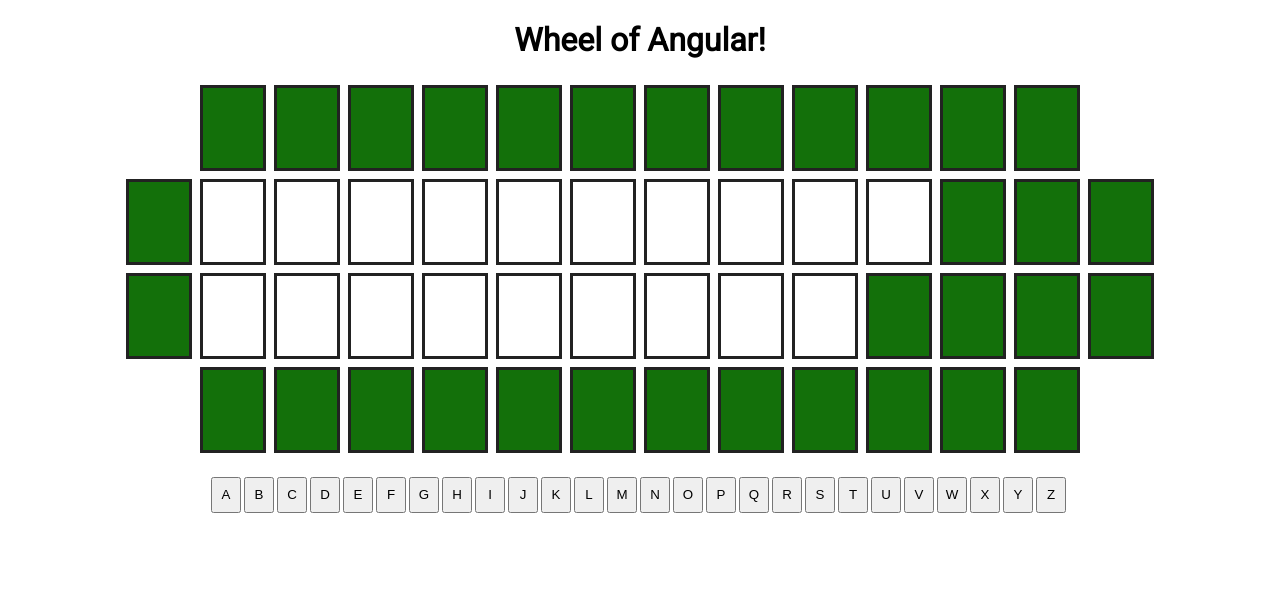
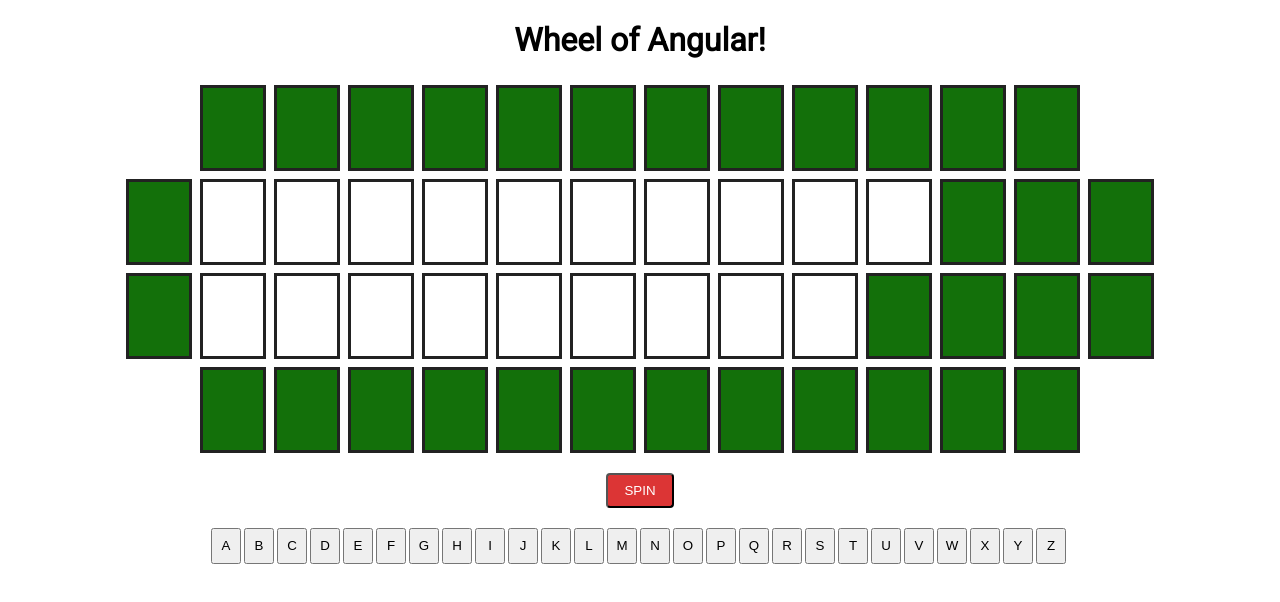
Before and after one commit to yfzwinnie/wheel-of-angular, an Angular app: page / in a window 1280 px wide. Shown: the top 602 px of the page. Built offline with nearby package versions, Linux system fonts and the light colour scheme.

Commit message:
add spin zone

```diff
--- a/src/app/alphabet/alphabet.component.ts
+++ b/src/app/alphabet/alphabet.component.ts
@@ -1,22 +1,20 @@
 import { Component, OnInit, Input, Output, EventEmitter } from '@angular/core';
+import { EventEmitterService } from '../utils/event-emitter.service';
 
 @Component({
   selector: 'app-alphabet',
   templateUrl: './alphabet.component.html',
-  styleUrls: ['./alphabet.component.scss']
+  styleUrls: ['./alphabet.component.scss'],
 })
 export class AlphabetComponent implements OnInit {
   @Input() alphabet: string;
-  @Output() guess = new EventEmitter<string>();
 
-  constructor() { }
+  constructor(private eventEmitterService: EventEmitterService) {}
 
   alphabetClicked(alphabet, button) {
-    this.guess.emit(alphabet)
+    this.eventEmitterService.guessLetter(alphabet);
     button.disabled = true;
   }
 
-  ngOnInit(): void {
-  }
-
+  ngOnInit(): void {}
 }
--- a/src/app/app.component.html
+++ b/src/app/app.component.html
@@ -3,7 +3,11 @@
     <h1>Wheel of Angular!</h1>
   </header>
   <app-board [currentPuzzle]="currentPuzzle"></app-board>
+  <app-spin-zone></app-spin-zone>
   <div class="alphabet-tiles">
-    <app-alphabet *ngFor="let alphabet of alphabets" [alphabet]="alphabet" (guess)="onGuess($event)"></app-alphabet>
+    <app-alphabet
+      *ngFor="let alphabet of alphabets"
+      [alphabet]="alphabet"
+    ></app-alphabet>
   </div>
 </div>
--- a/src/app/app.component.ts
+++ b/src/app/app.component.ts
@@ -1,23 +1,20 @@
 import { Component, OnInit } from '@angular/core';
 import * as data from '../assets/data/puzzle.json';
-import { EventEmitterService } from './utils/event-emitter.service';
 
 @Component({
   selector: 'app-root',
   templateUrl: './app.component.html',
-  styleUrls: ['./app.component.scss']
+  styleUrls: ['./app.component.scss'],
 })
 export class AppComponent {
+  puzzles: [] = (data as any).default;
+  alphabets = String.fromCharCode(...Array(123).keys())
+    .slice(97)
+    .toUpperCase()
+    .split('');
+  currentPuzzle: string = this.puzzles[
+    Math.floor(Math.random() * this.puzzles.length)
+  ];
 
-  constructor(private eventEmitterService: EventEmitterService) {}
-
-  puzzles: [] = (data as any).default;
-  alphabets = String.fromCharCode(...Array(123).keys()).slice(97).toUpperCase().split('');
-  currentPuzzle: string = this.puzzles[Math.floor(Math.random() * this.puzzles.length)];
-
-  onGuess(alphabet: string) {
-    if(this.currentPuzzle.toUpperCase().indexOf(alphabet) > -1) {
-      this.eventEmitterService.guessAlphabet(alphabet);
-    };
-  }
+  constructor() {}
 }
--- a/src/app/app.module.ts
+++ b/src/app/app.module.ts
@@ -7,13 +7,15 @@ import { BoardComponent } from './board/board.component';
 import { LetterTileComponent } from './board/letter-tile/letter-tile.component';
 import { AlphabetComponent } from './alphabet/alphabet.component';
 import { EventEmitterService } from './utils/event-emitter.service';
+import { SpinZoneComponent } from './spin-zone/spin-zone.component';
 
 @NgModule({
   declarations: [
     AppComponent,
     BoardComponent,
     LetterTileComponent,
-    AlphabetComponent
+    AlphabetComponent,
+    SpinZoneComponent
   ],
   imports: [
     BrowserModule,
--- a/src/app/board/board.component.ts
+++ b/src/app/board/board.component.ts
@@ -5,7 +5,7 @@ import { EventEmitterService } from '../utils/event-emitter.service';
 @Component({
   selector: 'app-board',
   templateUrl: './board.component.html',
-  styleUrls: ['./board.component.scss']
+  styleUrls: ['./board.component.scss'],
 })
 export class BoardComponent implements OnInit {
   @Input() currentPuzzle: string;
@@ -13,58 +13,58 @@ export class BoardComponent implements OnInit {
   board = [];
 
   constructor(private eventEmitterService: EventEmitterService) {
-    this.eventEmitterService.alphabetGuessed$
-      .subscribe(alphabet =>
-        this.showLetter(alphabet)
-      )
+    this.eventEmitterService.letterGuessed$.subscribe((letter) => {
+      if (this.currentPuzzle.toUpperCase().indexOf(letter) > -1) {
+        this.showLetter(letter);
+      }
+    });
   }
 
   createBoard() {
     const puzzleArr = [...this.currentPuzzle];
-    const puzzleWords = this.currentPuzzle.split(" ");
+    const puzzleWords = this.currentPuzzle.split(' ');
     let puzzleArrIndex = 0;
     let wordIndex = 0;
     let moveToNextRow = false;
-    this.board = this.boardLayout.map(row => {
+    this.board = this.boardLayout.map((row) => {
       moveToNextRow = false;
       return row.map((number, rowIndex) => {
-        if(moveToNextRow) {
-          return "";
-        } else if(puzzleArr[puzzleArrIndex] === ' ') {
+        if (moveToNextRow) {
+          return '';
+        } else if (puzzleArr[puzzleArrIndex] === ' ') {
           puzzleArrIndex += 1;
           wordIndex += 1;
           //to calculate if we should move word to next row
-          if((row.length - rowIndex - 2) < puzzleWords[wordIndex].length) {
+          if (row.length - rowIndex - 2 < puzzleWords[wordIndex].length) {
             moveToNextRow = true;
           }
-          return "";
-        } else if(number !== 0 && puzzleArrIndex !== puzzleArr.length) {
+          return '';
+        } else if (number !== 0 && puzzleArrIndex !== puzzleArr.length) {
           const tileObj = {
             letter: puzzleArr[puzzleArrIndex],
-            guessed: false
+            guessed: false,
           };
           puzzleArrIndex += 1;
           return tileObj;
         } else {
-          return "";
+          return '';
         }
-      })
-    })
+      });
+    });
   }
 
   showLetter(guess: string) {
-    this.board.forEach(row =>
-      row.forEach(boardLetter => {
-        if(boardLetter.letter && boardLetter.letter.toUpperCase() === guess) {
+    this.board.forEach((row) =>
+      row.forEach((boardLetter) => {
+        if (boardLetter.letter && boardLetter.letter.toUpperCase() === guess) {
           boardLetter.guessed = true;
         }
       })
-    )
+    );
     console.log(this.board);
   }
 
   ngOnInit(): void {
     this.createBoard();
   }
-
 }
--- /dev/null
+++ b/src/app/spin-zone/spin-zone.component.html
@@ -0,0 +1,6 @@
+<div id="spin-zone">
+  <button (click)="handleSpin()" [disabled]="isWaitingOnGuess">spin</button>
+  <div id="current-spin-value">
+    {{ currentSpinValue === 0 ? "Bankrupt" : currentSpinValue }}
+  </div>
+</div>
--- /dev/null
+++ b/src/app/spin-zone/spin-zone.component.scss
@@ -0,0 +1,19 @@
+#spin-zone {
+  display: flex;
+  justify-content: center;
+  margin: 1rem;
+
+  button {
+    padding: 0.5rem 1rem;
+    background-color: #dc3535;
+    color: white;
+    cursor: pointer;
+    text-transform: uppercase;
+    border-radius: 0.25rem;
+
+    &:disabled {
+      cursor: not-allowed;
+      opacity: 0.75;
+    }
+  }
+}
--- /dev/null
+++ b/src/app/spin-zone/spin-zone.component.ts
@@ -0,0 +1,27 @@
+import { Component, OnInit, Input } from '@angular/core';
+import { EventEmitterService } from '../utils/event-emitter.service';
+
+@Component({
+  selector: 'app-spin-zone',
+  templateUrl: './spin-zone.component.html',
+  styleUrls: ['./spin-zone.component.scss'],
+})
+export class SpinZoneComponent implements OnInit {
+  spinValues = [0, 100, 200, 300, 400, 500, 600, 700, 800, 900, 1000];
+  currentSpinValue: number;
+  isWaitingOnGuess = false;
+
+  constructor(private eventEmitterService: EventEmitterService) {
+    this.eventEmitterService.letterGuessed$.subscribe((letter) => {
+      this.isWaitingOnGuess = false;
+    });
+  }
+
+  handleSpin(): void {
+    const randomIndex = Math.floor(Math.random() * this.spinValues.length);
+    this.currentSpinValue = this.spinValues[randomIndex];
+    this.isWaitingOnGuess = true;
+  }
+
+  ngOnInit(): void {}
+}
--- a/src/app/utils/event-emitter.service.ts
+++ b/src/app/utils/event-emitter.service.ts
@@ -1,13 +1,12 @@
 import { Injectable } from '@angular/core';
-import { Subject }    from 'rxjs';
+import { Subject } from 'rxjs';
 
 @Injectable()
 export class EventEmitterService {
+  private letterGuessSource = new Subject<string>();
+  letterGuessed$ = this.letterGuessSource.asObservable();
 
-  private alphabetGuessSource = new Subject<string>();
-  alphabetGuessed$ = this.alphabetGuessSource.asObservable();
-
-  guessAlphabet(alphabet: string) {
-    this.alphabetGuessSource.next(alphabet);
+  guessLetter(letter: string) {
+    this.letterGuessSource.next(letter);
   }
 }
```
Also changed, not shown: src/app/board/board.component.scss (indentation only), 1 other file (tests, documents, lock files or other folders).
